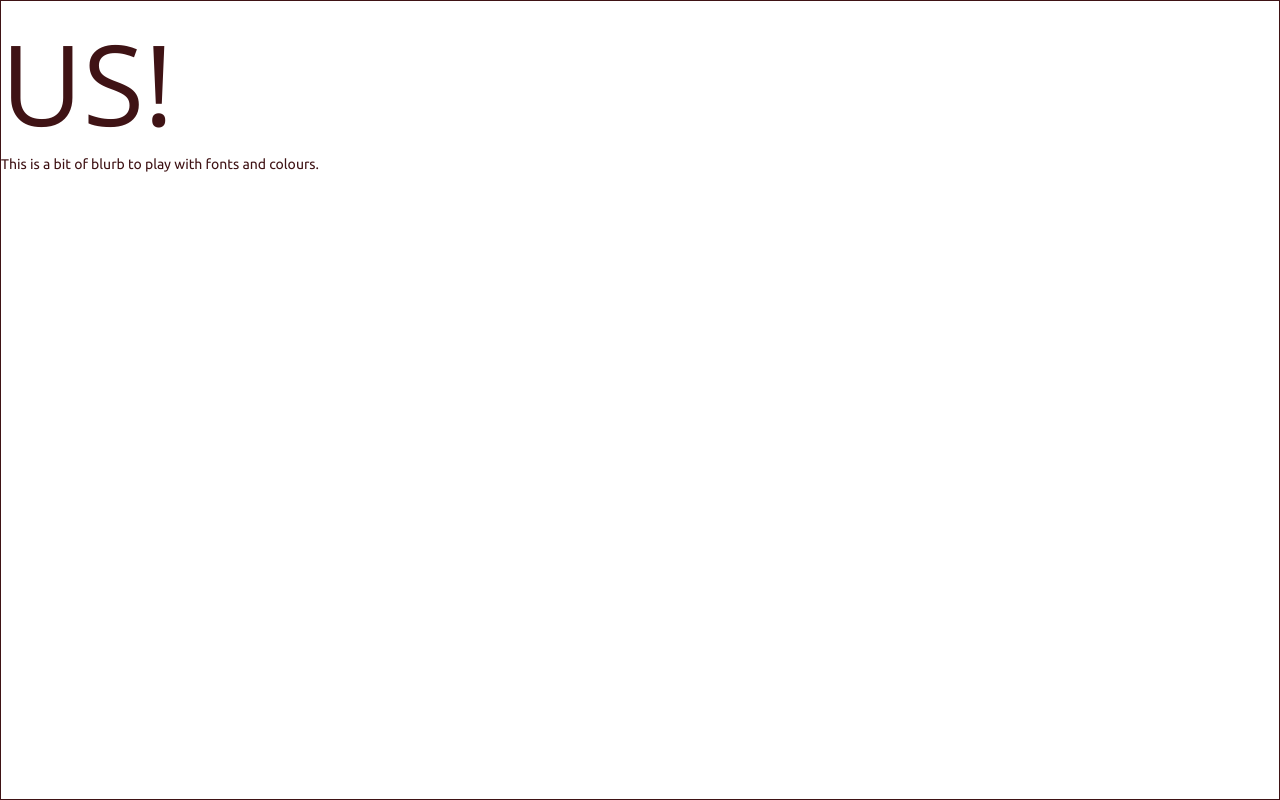
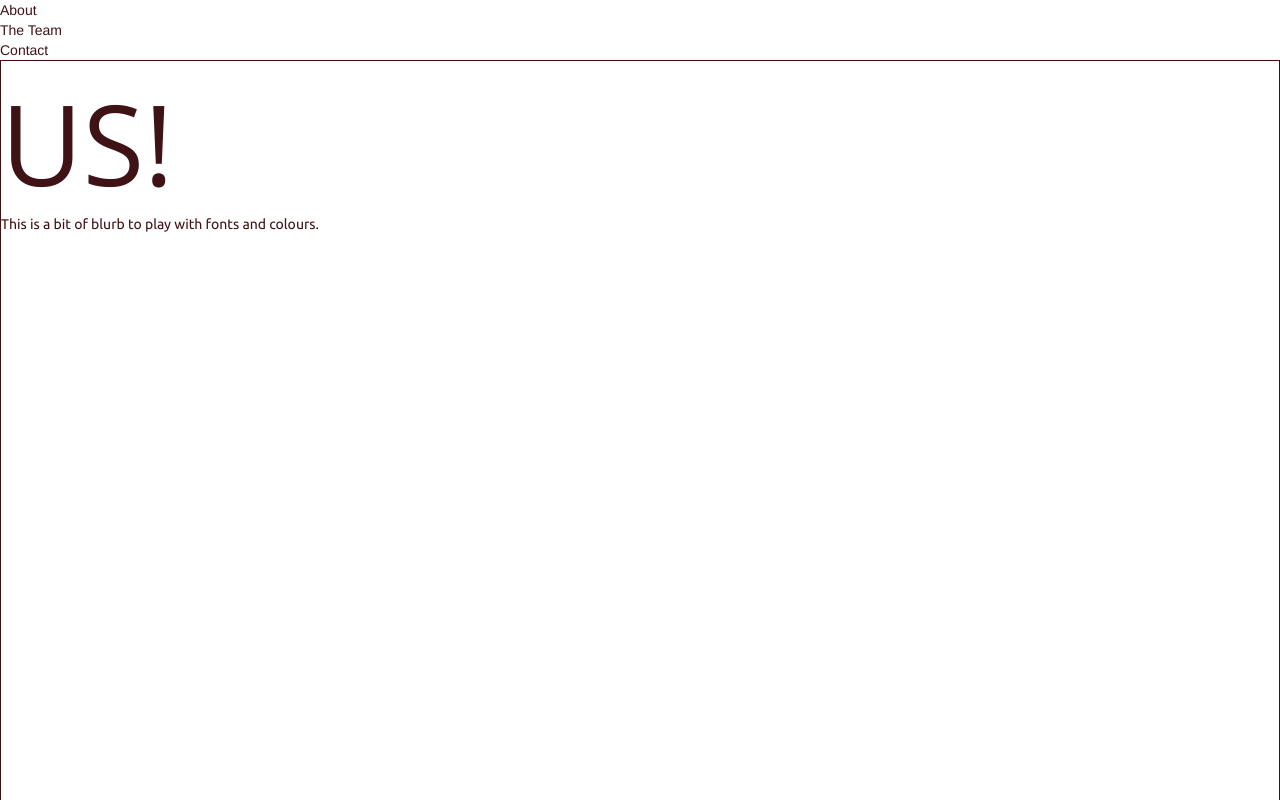
Before and after one commit to loose-seal/seal-club, a plain HTML site: page index.html in a window 1280 px wide. Shown: the top 800 px of the page. Drawn offline with nearby package versions, Linux system fonts and the light colour scheme.

Commit message:
Creates framework for content

```diff
--- a/index.html
+++ b/index.html
@@ -11,11 +11,19 @@
 
 <body>
 
+<div class="button">About</div>
+<div class="button">The Team</div>
+<div class="button">Contact</div>
+
 <div class="slide">
+<div id="left">
 <h1 class="massive">US!</h1>
+</div>
+<div id="right">
 <p>
 This is a bit of blurb to play with fonts and colours.
 </p>
+</div>
 </div>
 <br />
 <br />
@@ -26,4 +34,10 @@ Yo!
 </p>
 </div>
 
+<div class="slide">
+<p>
+Yo!
+</p>
+</div>
+
 </body> </html>
```
